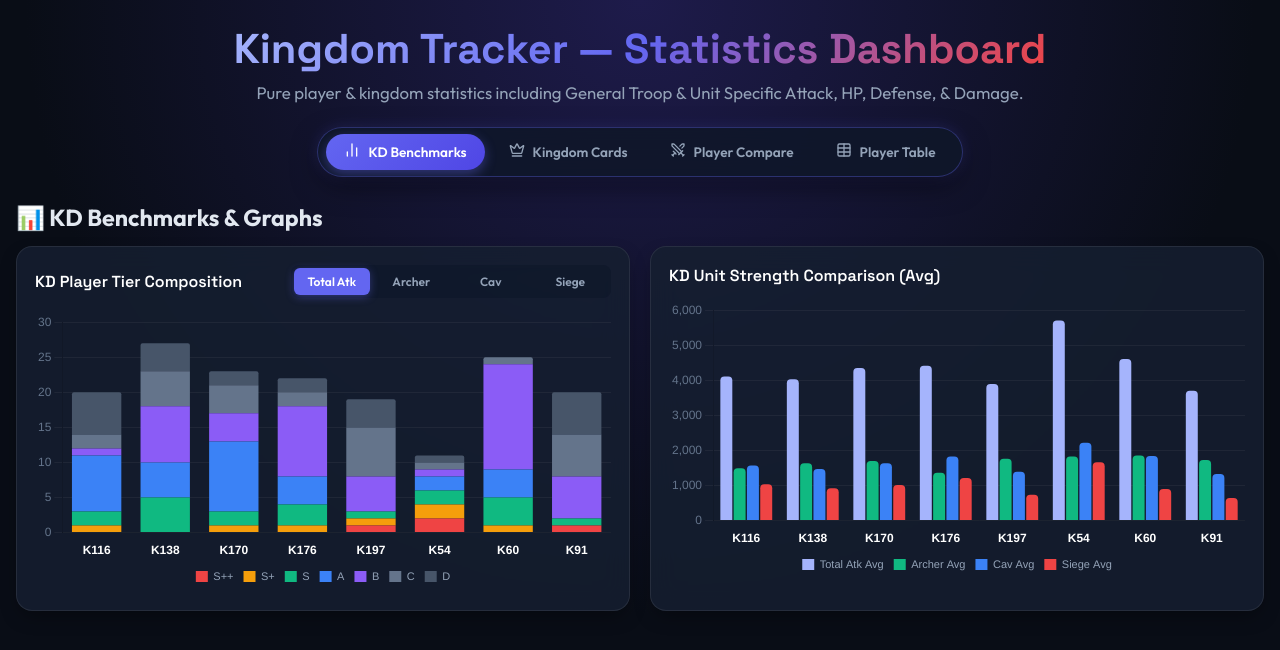
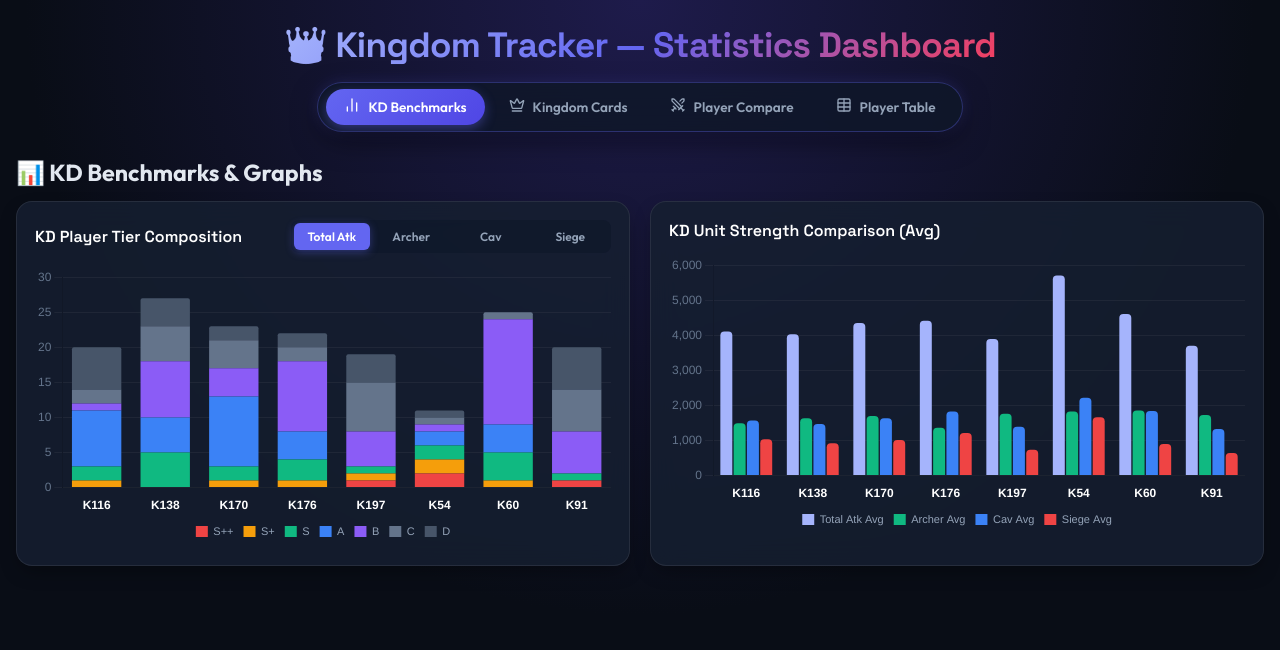
Before and after one commit to vanosski/statistics, a React (Vite) app: page / in a window 1280 px wide. Shown: the top 650 px of the page. Built offline with nearby package versions, Linux system fonts and the light colour scheme.

Commit message:
Reduce header to a compact single title

```diff
--- a/src/components/Header.tsx
+++ b/src/components/Header.tsx
@@ -2,24 +2,21 @@ import React from 'react';
 
 export const Header: React.FC = () => {
   return (
-    <header style={{ textAlign: 'center', maxWidth: '900px', marginBottom: '24px', padding: '0 10px' }}>
+    <header style={{ textAlign: 'center', marginBottom: '16px', padding: '0 10px' }}>
       <h1
         style={{
-          fontSize: 'clamp(1.85rem, 5vw, 2.6rem)',
+          fontSize: 'clamp(1.5rem, 4vw, 2.2rem)',
           fontWeight: 800,
-          background: 'linear-gradient(135deg, #a5b4fc 0%, #6366f1 50%, #ef4444 100%)',
+          background: 'linear-gradient(135deg, #a5b4fc 0%, #6366f1 50%, #f43f5e 100%)',
           WebkitBackgroundClip: 'text',
           backgroundClip: 'text',
           WebkitTextFillColor: 'transparent',
-          marginBottom: '8px',
-          lineHeight: 1.2
+          lineHeight: 1.2,
+          letterSpacing: '-0.02em'
         }}
       >
-        Kingdom Tracker — Statistics Dashboard
+        👑 Kingdom Tracker — Statistics Dashboard
       </h1>
-      <p style={{ color: 'var(--text-muted)', fontSize: 'clamp(0.88rem, 3vw, 1.05rem)' }}>
-        Pure player & kingdom statistics including General Troop & Unit Specific Attack, HP, Defense, & Damage.
-      </p>
     </header>
   );
 };
```
